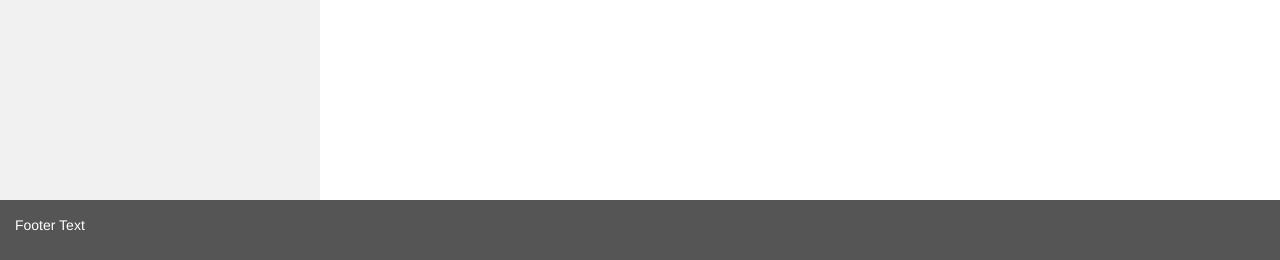
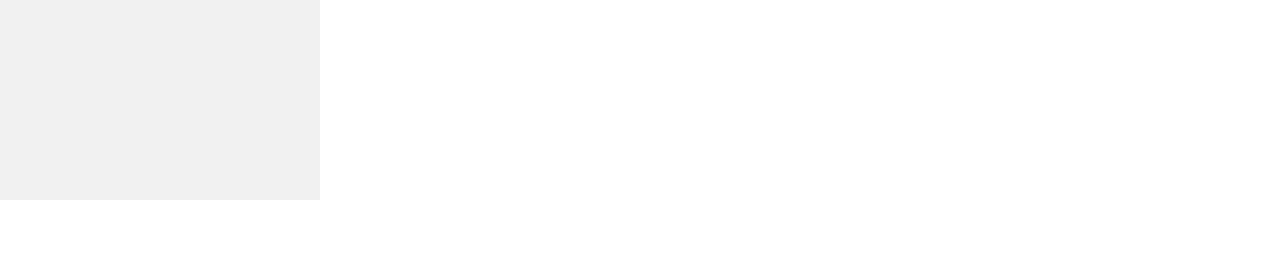
Before and after one commit to hghimanshu/Blog, a Flask app: page /home in a window 1280 px wide. Shown: the part 1300-1560 px from the top of the page. After the commit the page ends 1500 px from the top, so only its background shows below. Run offline with Flask 2, Linux system fonts and the light colour scheme; some libraries are stand-ins or nearby versions.

Commit message:
changes in home.html

```diff
--- a/image-classifier/classifier/templates/home.html
+++ b/image-classifier/classifier/templates/home.html
@@ -70,9 +70,5 @@
   </div>
 </div>
 
-<footer class="container-fluid">
-  <p>Footer Text</p>
-</footer>
-
 </body>
 </html>
```
